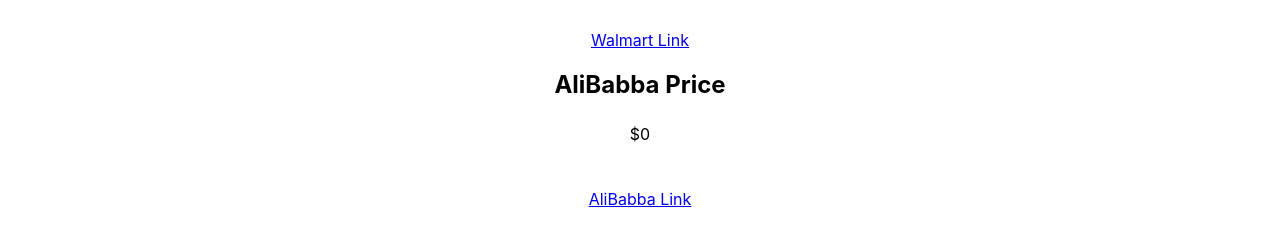
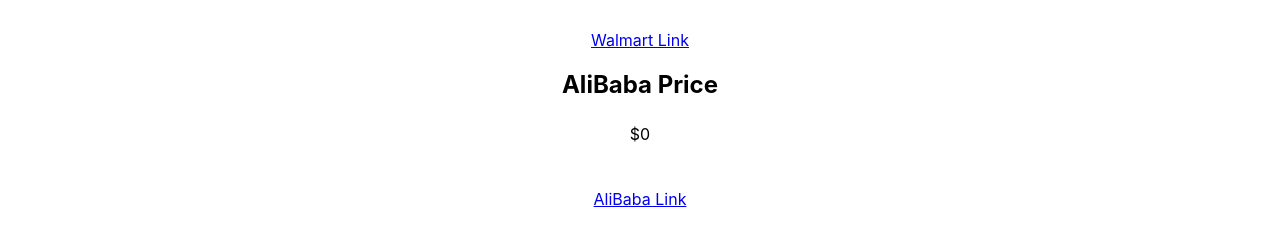
Before and after one commit to jays6504/PriceCheckConsolidator, a React (Create React App) app in the folder my-app/: page / in a window 1280 px wide. Shown: the part 440-686 px from the top of the page. Built offline with nearby package versions, Linux system fonts and the light colour scheme.

Commit message:
Fixing Spelling Mistakes

```diff
--- a/my-app/src/App.js
+++ b/my-app/src/App.js
@@ -3,16 +3,16 @@
 var searchTerm = 'shoes'
 var amazonResult
 var walmartResult
-var aliBabbaResult
+var aliBabaResult
 var amazonPrice = 0;
 var walmartPrice = 0;
-var aliBabbaPrice = 0;
+var aliBabaPrice = 0;
 var amazonURL = "https://www.amazon.com";
-var aliBabbaURL = "https://www.alibaba.com";
+var aliBabaURL = "https://www.alibaba.com";
 var walmartURL = "https://www.walmart.com";
 var amazonBoolean = false;
 var walmartBoolean = false;
-var aliBabbaBoolean = false;
+var aliBabaBoolean = false;
 
 function App() {
   return (
@@ -40,10 +40,10 @@
           <p>${walmartPrice}</p><br />
           <a href={walmartURL}>Walmart Link</a>
         </div>
-        <div className="AliBabba">
-          <h2>AliBabba Price</h2>
-          <p>${aliBabbaPrice}</p><br />
-          <a href={aliBabbaURL}>AliBabba Link</a>
+        <div className="AliBaba">
+          <h2>AliBaba Price</h2>
+          <p>${aliBabaPrice}</p><br />
+          <a href={aliBabaURL}>AliBaba Link</a>
         </div>
       </div>
     </div>
@@ -57,16 +57,16 @@
   searchTerm = document.querySelector('input[name="productName"]').value;
   amazonResult = await amazonAPICall();
   walmartResult = await walmartAPICall();
-  aliBabbaResult = await aliBabbaAPICall();
-  while(amazonBoolean == false || walmartBoolean == false || aliBabbaBoolean == false) {
+  aliBabaResult = await aliBabaAPICall();
+  while(amazonBoolean == false || walmartBoolean == false || aliBabaBoolean == false) {
   }
   console.log(`Waiting done`)
   document.querySelector('.Amazon p').innerText = `$`+amazonPrice;
   document.querySelector('.Walmart p').innerText = walmartPrice
-  document.querySelector('.AliBabba p').innerText = `$`+aliBabbaPrice;
+  document.querySelector('.AliBaba p').innerText = `$`+aliBabaPrice;
   document.querySelector('.Amazon a').href = await amazonURL;
   document.querySelector('.Walmart a').href = await walmartURL;
-  document.querySelector('.AliBabba a').href = await aliBabbaURL;
+  document.querySelector('.AliBaba a').href = await aliBabaURL;
 }
 async function amazonAPICall() {
   const url = `https://amazon-online-data-api.p.rapidapi.com/search?query=${searchTerm}&page=1&geo=US`;
@@ -115,7 +115,7 @@
   return await itemResult
 }
 
-async function aliBabbaAPICall() {
+async function aliBabaAPICall() {
   const url = `https://alibaba-datahub.p.rapidapi.com/item_search?q=${searchTerm}&page=1`;
 const options = {
 	method: 'GET',
@@ -129,12 +129,12 @@
 	const response = await fetch(url, options);
 	const result = await response.json();
   var itemResult = await result.result.resultList[0].item;
-  aliBabbaPrice = await itemResult.sku.def.priceModule.price;
-  aliBabbaURL = await `https://` + itemResult.itemUrl
+  aliBabaPrice = await itemResult.sku.def.priceModule.price;
+  aliBabaURL = await `https://` + itemResult.itemUrl
 }
 catch (error) {
 	console.error(error);
 }
-aliBabbaBoolean = true;
+aliBabaBoolean = true;
 return await itemResult
 }
```
